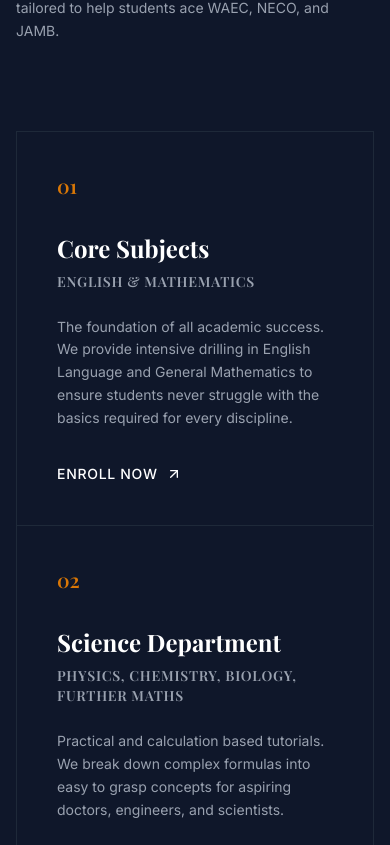
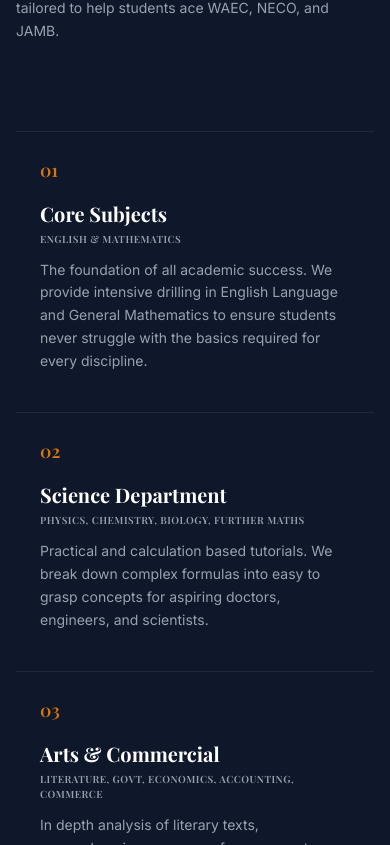
Before and after one commit to DavidDeez/peculiar_treasure_academy, a React (Vite) app: page / in a window 390 px wide. Shown: the part 4319-5164 px from the top of the page. Built offline with nearby package versions, Linux system fonts and the light colour scheme; a web font is replaced by a local one.

Commit message:
Optimize mobile layout for Courses section

```diff
--- a/src/components/Courses.tsx
+++ b/src/components/Courses.tsx
@@ -41,21 +41,21 @@ const Courses: React.FC = () => {
           </p>
         </div>
 
-        <div className="grid grid-cols-1 md:grid-cols-3 gap-0 border-t border-l border-gray-800">
+        <div className="grid grid-cols-1 md:grid-cols-3 gap-0 border-t border-gray-800 md:border-l">
           {courses.map((course) => (
-            <div key={course.id} className="p-10 border-r border-b border-gray-800 group hover:bg-gray-800/80 transition-all duration-300 relative overflow-hidden">
+            <div key={course.id} className="p-6 md:p-10 border-b border-gray-800 md:border-r group hover:bg-gray-800/80 transition-all duration-300 relative overflow-hidden">
               {/* Subtle hover background effect */}
               <div className="absolute inset-0 bg-brand-gold/5 translate-y-full group-hover:translate-y-0 transition-transform duration-500 ease-out z-0"></div>
 
               <div className="relative z-10">
-                <span className="text-brand-gold font-serif text-xl block mb-8 transition-transform duration-300 group-hover:-translate-y-2">{course.id}</span>
-                <h3 className="text-2xl font-bold mb-2 text-white">{course.title}</h3>
-                <h4 className="text-sm uppercase tracking-wider text-gray-400 mb-6">{course.subtitle}</h4>
-                <p className="text-gray-400 text-sm leading-relaxed mb-8">
+                <span className="text-brand-gold font-serif text-lg md:text-xl block mb-4 md:mb-8 transition-transform duration-300 group-hover:-translate-y-2">{course.id}</span>
+                <h3 className="text-xl md:text-2xl font-bold mb-1 md:mb-2 text-white">{course.title}</h3>
+                <h4 className="text-[10px] md:text-sm uppercase tracking-wider text-gray-400 mb-3 md:mb-6">{course.subtitle}</h4>
+                <p className="text-gray-400 text-sm leading-relaxed mb-4 md:mb-8">
                   {course.description}
                 </p>
 
-                <a href="#contact" className="inline-flex items-center gap-2 text-sm uppercase tracking-wider font-medium text-white group-hover:text-brand-gold transition-colors">
+                <a href="#contact" className="hidden md:inline-flex items-center gap-2 text-sm uppercase tracking-wider font-medium text-white group-hover:text-brand-gold transition-colors">
                   Enroll Now <ArrowUpRight className="h-4 w-4 transform group-hover:translate-x-1 group-hover:-translate-y-1 transition-transform" />
                 </a>
               </div>
```
